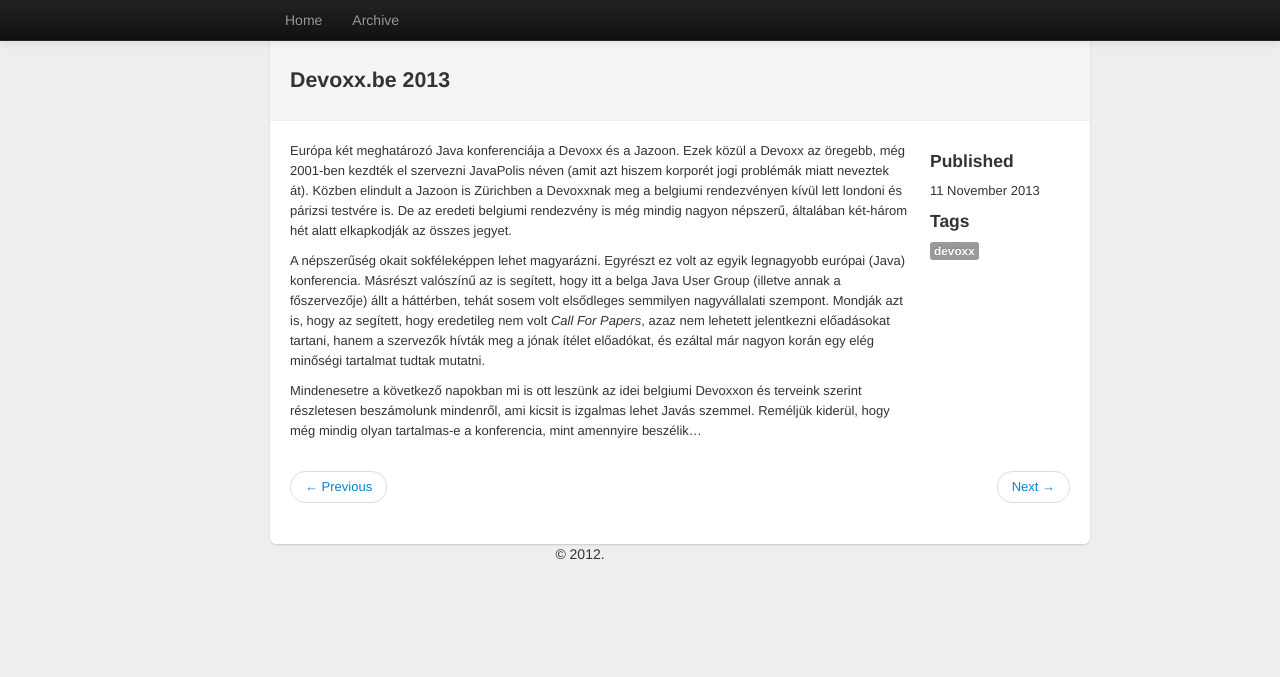
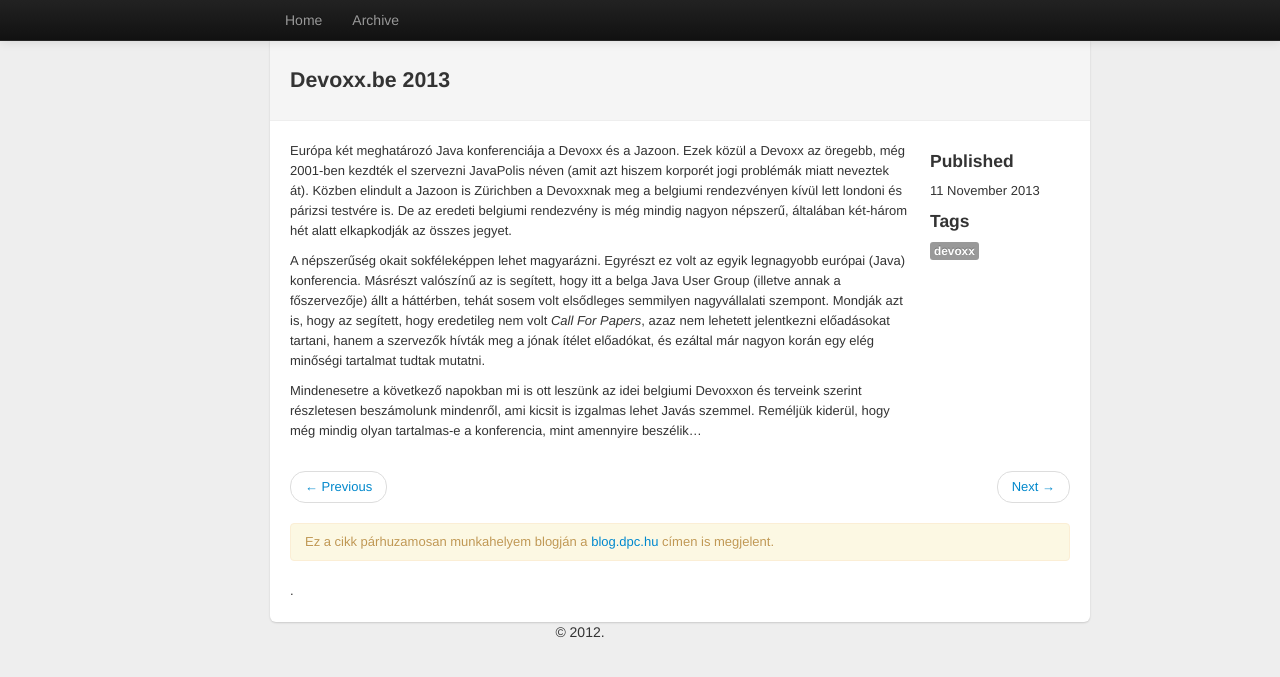
Before and after one commit to elek/blog.anzix.net, a Jekyll site: the page built from _posts/2013-11-11-devoxx.md, in a window 1280 px wide. Shown: the top 677 px of the page. Built offline with Jekyll 4.4.1, drawn with Linux system fonts in a browser that asks for light colours; Markdown is read by kramdown in place of the engine named in the settings; comment, search, counter and statistics services are not loaded.

Commit message:
dpc disclaimer

```diff
--- a/_layouts/post.html
+++ b/_layouts/post.html
@@ -48,6 +48,11 @@
     </ul>
   </div>
 </div>
+{% if page.type == 'dpc' %}
+<div class="alert alert-warning" role="alert">Ez a cikk párhuzamosan munkahelyem blogján a <a href="http://blog.dpc.hu">blog.dpc.hu</a> címen is megjelent.</div>
+{% endif %}
+.
+
 <div class="row">
   <div class="span10" id="disqus_thread"></div>
   <script type="text/javascript">
```
